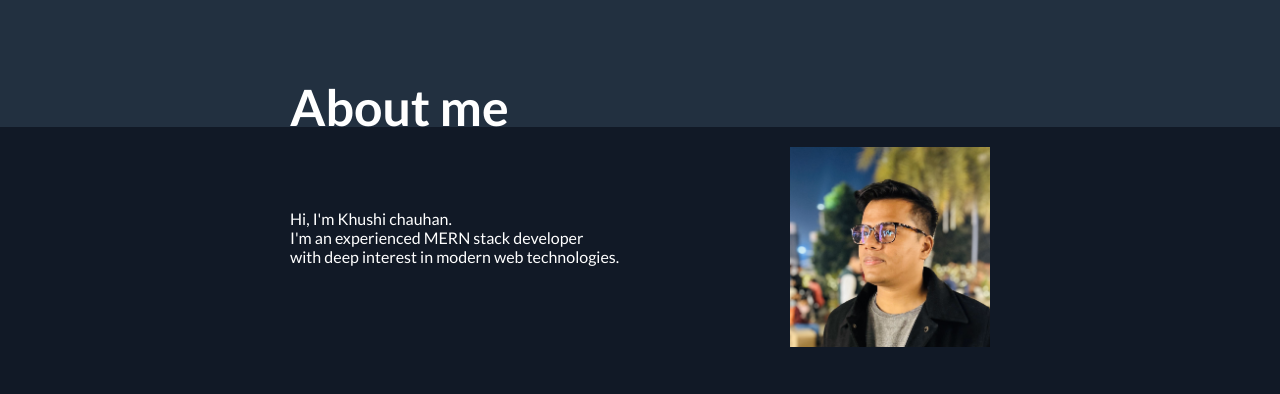
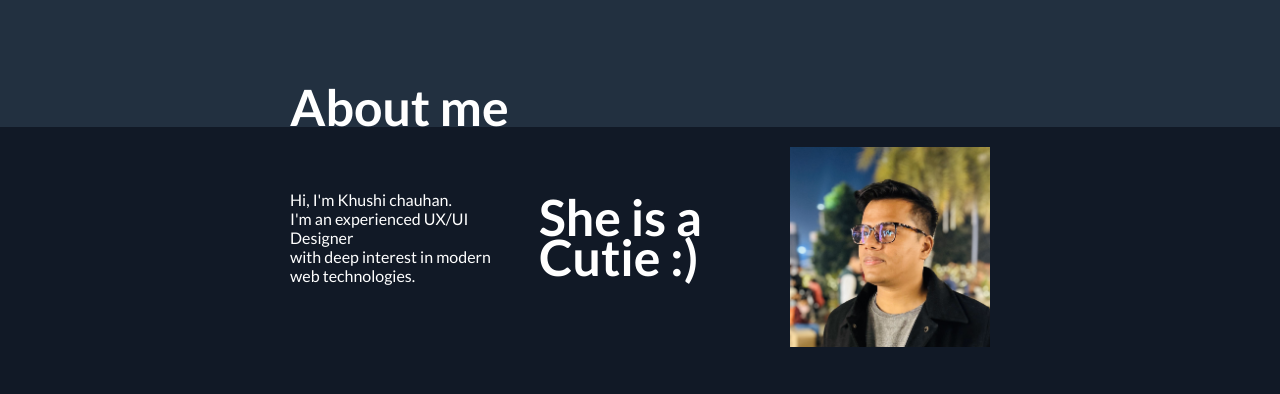
Before and after one commit to sahilrajput-repo/HTML_CSS_Playground, a plain HTML site: page dev-portfolio website/index.html in a window 1280 px wide. Shown: the part 53-447 px from the top of the page. Drawn offline with Linux system fonts and the light colour scheme.

Commit message:
Profile Change

```diff
--- a/dev-portfolio website/index.html
+++ b/dev-portfolio website/index.html
@@ -35,7 +35,8 @@
     </div>
     <div class="center">
         <div class="intro">
-            <p>Hi, I'm Khushi chauhan. <br>I'm an experienced MERN stack developer <br>with deep interest in modern web technologies.</p>
+            <p>Hi, I'm Khushi chauhan. <br>I'm an experienced UX/UI Designer <br>with deep interest in modern web technologies.</p>
+            <h1>She is a Cutie :)</h1>
             <img src="image/img.jpg" alt="image">
         </div>
     </div>
```
